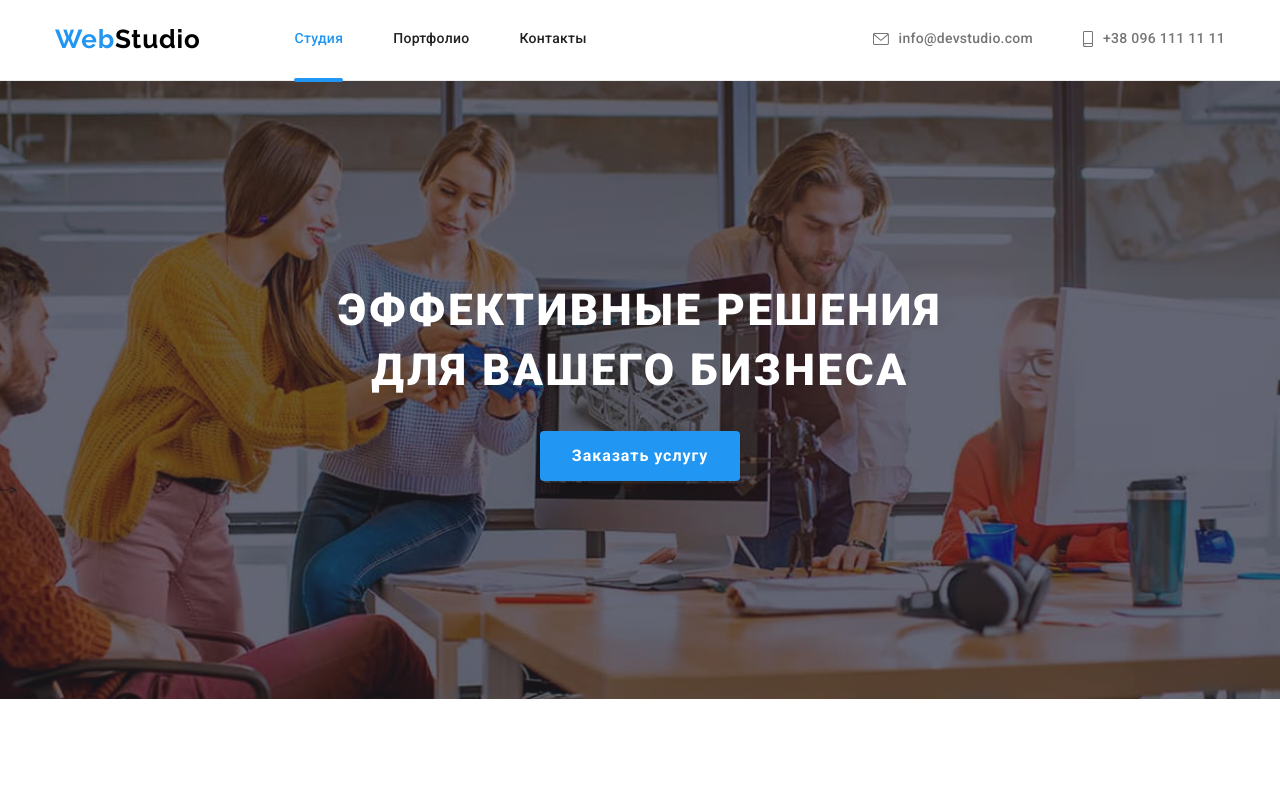
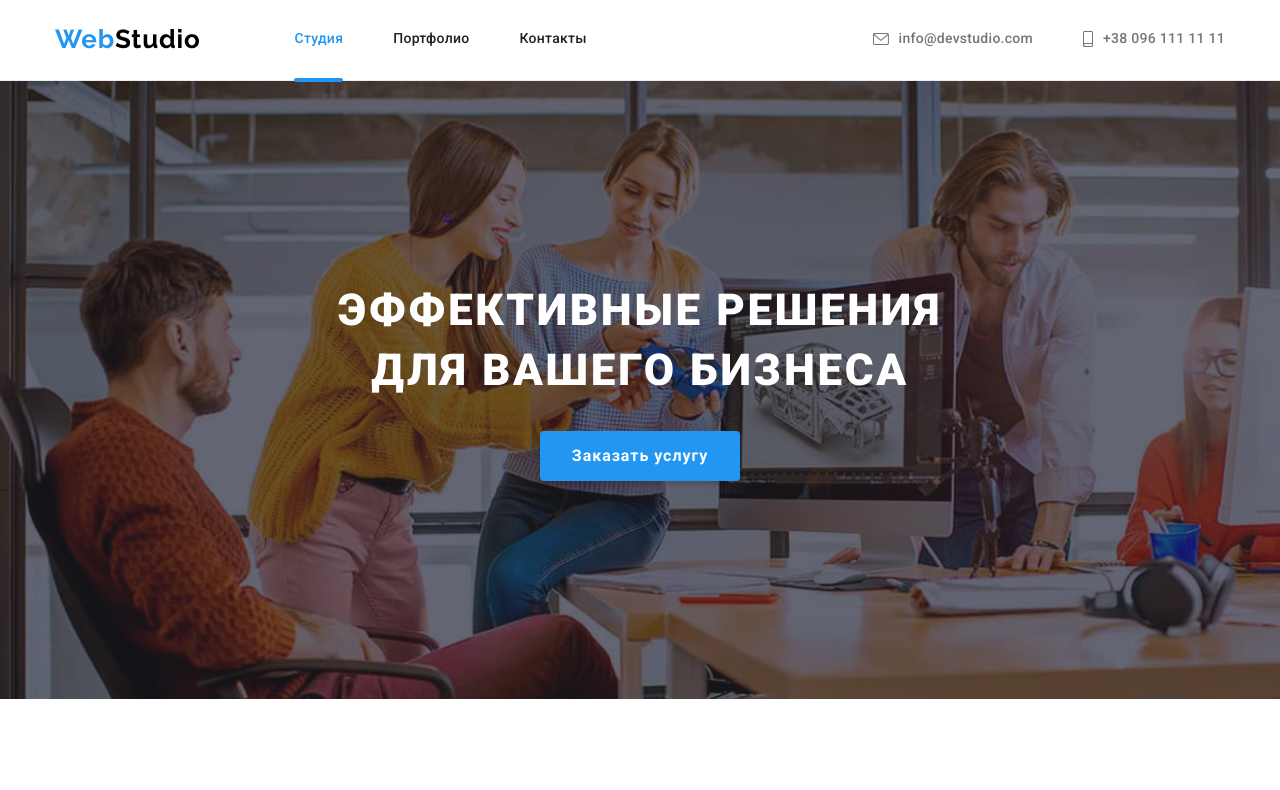
Before and after one commit to Svit-l/goit-markup-hw-07, a plain HTML site: page index.html in a window 1280 px wide. Shown: the top 790 px of the page. Drawn offline with nearby package versions, Linux system fonts and the light colour scheme.

Commit message:
виправлення дрібниць

```diff
--- a/sass/layout/_hero.scss
+++ b/sass/layout/_hero.scss
@@ -1,5 +1,4 @@
 .hero {
-  background: #2f303a;
   padding-top: 200px;
   padding-bottom: 200px;
   max-width: 1600px;
@@ -11,7 +10,6 @@
   background-color: #c4c4c4;
   background-repeat: no-repeat;
   background-size: cover;
-  background-position: center;
   margin: 0 auto;
 
   &__title {
```
Also changed, not shown: css/main.css, css/main.min.css, 2 other files.
